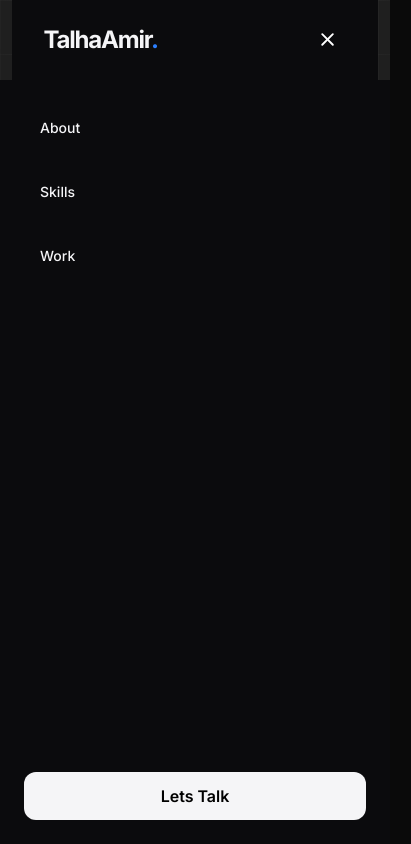
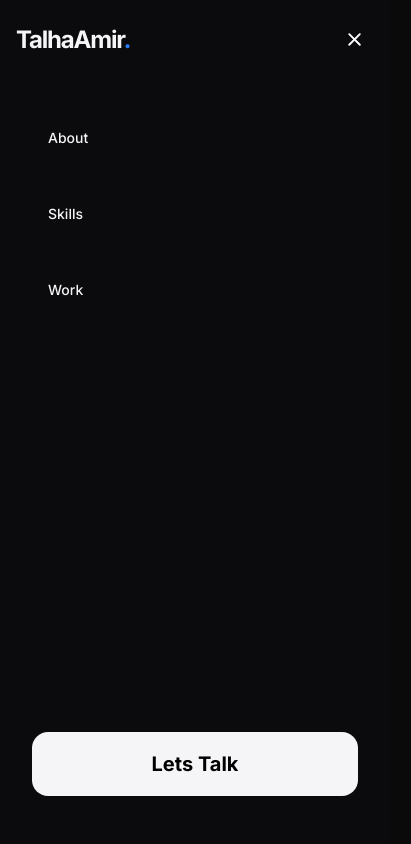
Before and after one commit to talha-amr/TalhaAmir-Portfolio, a React (Vite) app: page / in a window 390 px wide. Both pictures are taken after a click on the button 326 px from the left and 40 px from the top of the page. Shown: the top 844 px of the page, 411 px wide, since content can reach past the window. Built offline with nearby package versions, Linux system fonts and the light colour scheme.

Commit message:
fix something

```diff
--- a/src/components/ui/header-2.jsx
+++ b/src/components/ui/header-2.jsx
@@ -42,17 +42,17 @@
     return (
         <header
             className={cn(
-                'fixed top-0 left-0 right-0 z-50 mx-auto max-w-[94vw] border-b border-transparent transition-all duration-300 ease-out',
+                'fixed top-0 z-50 transition-all duration-300 ease-out left-0 w-full md:left-1/2 md:-translate-x-1/2 md:max-w-[94vw] border-b border-transparent',
                 {
                     'bg-[#0b0b0d]/80 border-white/5 backdrop-blur-lg md:top-[1.11vw] md:max-w-[90vw] md:rounded-[0.83vw] md:border md:shadow-2xl': scrolled && !open,
-                    'bg-[#0b0b0d]': open,
+                    'bg-[#0b0b0d] h-screen md:h-auto': open,
                 }
             )}
         >
-            <div className={cn("w-full transition-all duration-300", scrolled && !open ? "px-6 md:px-[1.66vw]" : "my-container")}>
+            <div className="w-full px-4 md:px-[1.66vw] md:py-0 flex items-center justify-between">
                 <nav
                     className={cn(
-                        'flex h-20 md:h-[5.55vw] w-full items-center justify-between transition-all ease-out',
+                        'relative z-[60] flex h-20 md:h-[5.55vw] w-full items-center justify-between transition-all ease-out',
                         {
                             'h-16 md:h-[4.44vw]': scrolled && !open,
                         }
@@ -94,7 +94,7 @@
 
             <div
                 className={cn(
-                    'fixed top-[80px] right-0 bottom-0 left-0 z-50 flex flex-col overflow-hidden bg-[#0b0b0d] md:hidden',
+                    'fixed top-[80px] right-0 bottom-0 left-0 z-50 flex flex-col overflow-y-auto bg-[#0b0b0d] md:hidden',
                     open ? 'block' : 'hidden',
                 )}
             >
@@ -102,16 +102,16 @@
                     data-slot={open ? 'open' : 'closed'}
                     className={cn(
                         'data-[slot=open]:animate-in data-[slot=open]:zoom-in-95 data-[slot=closed]:animate-out data-[slot=closed]:zoom-out-95 ease-out',
-                        'flex h-full w-full flex-col justify-between gap-y-2 p-6',
+                        'flex min-h-full w-full flex-col justify-between gap-y-8 p-8 pb-12',
                     )}
                 >
-                    <div className="grid gap-y-4">
+                    <div className="grid gap-y-6">
                         {links.map((link) => (
                             <a
                                 key={link.label}
                                 className={buttonVariants({
                                     variant: 'ghost',
-                                    className: 'justify-start text-lg font-medium text-[#f5f5f7] hover:text-white hover:bg-white/10 h-12',
+                                    className: 'justify-start text-4xl font-bold text-[#f5f5f7] hover:text-white hover:bg-white/10 h-auto py-4',
                                 })}
                                 href={link.href}
                                 onClick={() => setOpen(false)}
@@ -120,10 +120,10 @@
                             </a>
                         ))}
                     </div>
-                    <div className="flex flex-col gap-2">
+                    <div className="flex flex-col gap-2 pt-8">
                         <a
                             href="#contact"
-                            className={cn(buttonVariants({ variant: 'default' }), "w-full bg-[#f5f5f7] text-black hover:bg-white h-12 text-base font-semibold rounded-xl")}
+                            className={cn(buttonVariants({ variant: 'default' }), "w-full bg-[#f5f5f7] text-black hover:bg-white h-16 text-xl font-bold rounded-2xl")}
                             onClick={() => setOpen(false)}
                         >
                             Lets Talk
--- a/src/components/ui/hero-scroll-animation.jsx
+++ b/src/components/ui/hero-scroll-animation.jsx
@@ -6,15 +6,27 @@
 const Section1 = ({ scrollYProgress }) => {
     const scale = useTransform(scrollYProgress, [0, 1], [1, 0.8]);
     const rotate = useTransform(scrollYProgress, [0, 1], [0, -5]);
+
     return (
         <motion.section
-            style={{ scale, rotate }}
-            className="sticky font-semibold top-0 h-screen bg-[#1F1F1F] flex flex-col items-center justify-center text-white overflow-hidden"
+            style={{
+                scale: typeof window !== 'undefined' && window.innerWidth >= 768 ? scale : 1,
+                rotate: typeof window !== 'undefined' && window.innerWidth >= 768 ? rotate : 0
+            }}
+            initial={{ opacity: 0 }}
+            animate={{ opacity: 1 }}
+            transition={{ duration: 1 }}
+            className="relative h-[100svh] md:sticky md:top-0 md:h-screen bg-[#1F1F1F] flex flex-col items-center justify-center text-white overflow-hidden"
         >
             <div className="absolute bottom-0 left-0 right-0 top-0 bg-[linear-gradient(to_right,#4f4f4f2e_1px,transparent_1px),linear-gradient(to_bottom,#4f4f4f2e_1px,transparent_1px)] bg-[size:54px_54px] [mask-image:radial-gradient(ellipse_60%_50%_at_50%_0%,#000_70%,transparent_100%)]"></div>
 
             {/* Main Typography */}
-            <div className="relative z-10 flex flex-col items-center justify-center text-center select-none">
+            <motion.div
+                initial={{ opacity: 0, y: 30 }}
+                animate={{ opacity: 1, y: 0 }}
+                transition={{ duration: 0.8, delay: 0.2, ease: "easeOut" }}
+                className="relative z-10 flex flex-col items-center justify-center text-center select-none"
+            >
                 <h1 className="font-black text-[15vw] md:text-[12vw] leading-[0.82] tracking-tighter uppercase flex flex-col items-center">
                     {/* TALHA - Solid High Contrast */}
                     <span className="text-white z-20 relative">
@@ -33,7 +45,7 @@
                     </span>
                 </h1>
 
-                <p className="mt-12 text-lg md:text-[1.38vw] text-neutral-400 font-light tracking-[0.2em] uppercase w-full text-center">
+                <p className="mt-12 text-xl px-6 md:px-0 md:text-[1.38vw] text-neutral-400 font-light tracking-[0.2em] uppercase w-full text-center">
                     Frontend Engineer • React • Based in Lahore
                 </p>
 
@@ -46,10 +58,12 @@
                         <div className="w-2 h-2 md:w-[0.55vw] md:h-[0.55vw] bg-black rounded-full group-hover:scale-150 transition-transform duration-300" />
                     </a>
                 </div>
-            </div>
+            </motion.div>
         </motion.section>
     );
 };
+
+// ... lines omitted ...
 
 const Section2 = ({ scrollYProgress, children }) => {
     const scale = useTransform(scrollYProgress, [0, 1], [0.8, 1]);
@@ -57,7 +71,10 @@
 
     return (
         <motion.section
-            style={{ scale, rotate }}
+            style={{
+                scale: typeof window !== 'undefined' && window.innerWidth >= 768 ? scale : 1,
+                rotate: typeof window !== 'undefined' && window.innerWidth >= 768 ? rotate : 0
+            }}
             className="relative z-10"
         >
             {children}
@@ -73,7 +90,7 @@
     });
 
     return (
-        <main ref={container} className="relative h-[200vh] bg-neutral-950">
+        <main ref={container} className="relative h-auto md:h-[200vh] bg-neutral-950">
             <Section1 scrollYProgress={scrollYProgress} />
             <Section2 scrollYProgress={scrollYProgress}>
                 {children}
--- a/src/components/ui/timeline.jsx
+++ b/src/components/ui/timeline.jsx
@@ -64,14 +64,14 @@
                     style={{
                         height: height + "px",
                     }}
-                    className="absolute md:left-[2.22vw] left-8 top-0 overflow-hidden w-[2px] md:w-[0.14vw] bg-[linear-gradient(to_bottom,var(--tw-gradient-stops))] from-transparent from-[0%] via-neutral-700 to-transparent to-[99%]  [mask-image:linear-gradient(to_bottom,transparent_0%,black_10%,black_90%,transparent_100%)] "
+                    className="absolute md:left-[2.22vw] left-8 top-0 overflow-hidden w-[2px] bg-[linear-gradient(to_bottom,var(--tw-gradient-stops))] from-transparent from-[0%] via-neutral-500 to-transparent to-[99%]  [mask-image:linear-gradient(to_bottom,transparent_0%,black_10%,black_90%,transparent_100%)] "
                 >
                     <motion.div
                         style={{
                             height: heightTransform,
                             opacity: opacityTransform,
                         }}
-                        className="absolute inset-x-0 top-0  w-[2px] md:w-[0.14vw] bg-gradient-to-t from-purple-500 via-blue-500 to-transparent from-[0%] via-[10%] rounded-full"
+                        className="absolute inset-x-0 top-0  w-[2px] bg-gradient-to-t from-purple-500 via-blue-500 to-transparent from-[0%] via-[10%] rounded-full"
                     />
                 </div>
             </div>
```
